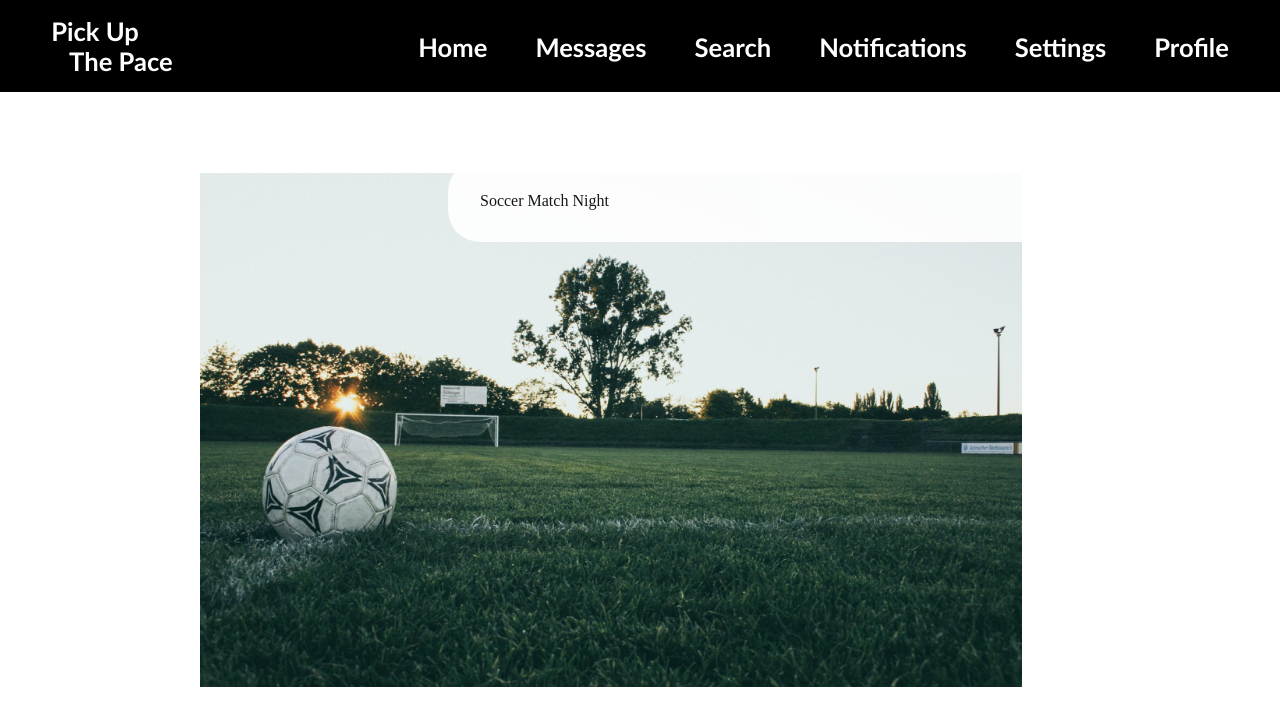
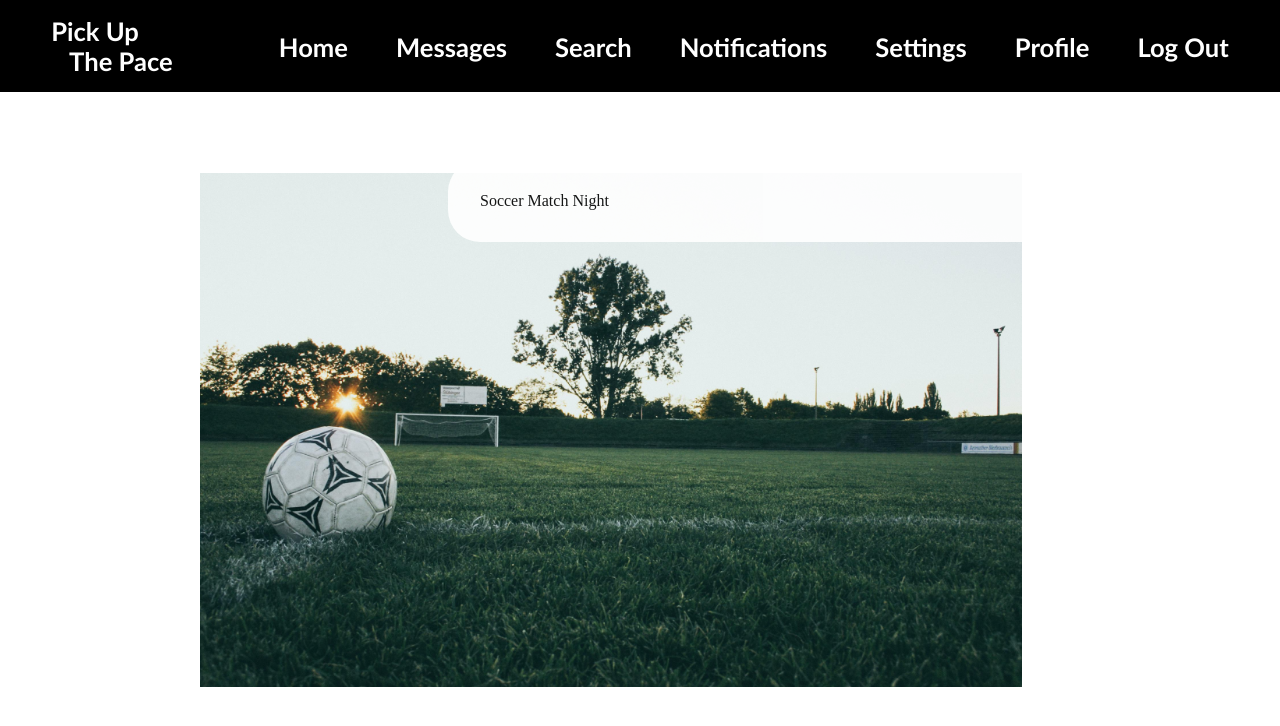
Before and after one commit to Wohalloran/PICK-UP-THE-PACE, a plain HTML site: page EventPage.html in a window 1280 px wide. Drawn offline with Linux system fonts and the light colour scheme.

Commit message:
add log out to navbar

```diff
--- a/EventPage.html
+++ b/EventPage.html
@@ -14,6 +14,7 @@
         <li>Notifications</li>
         <li>Settings</li>
         <li>Profile</li>
+        <li>Log Out</li>
     </ul>
 </div>
 <body>
```
